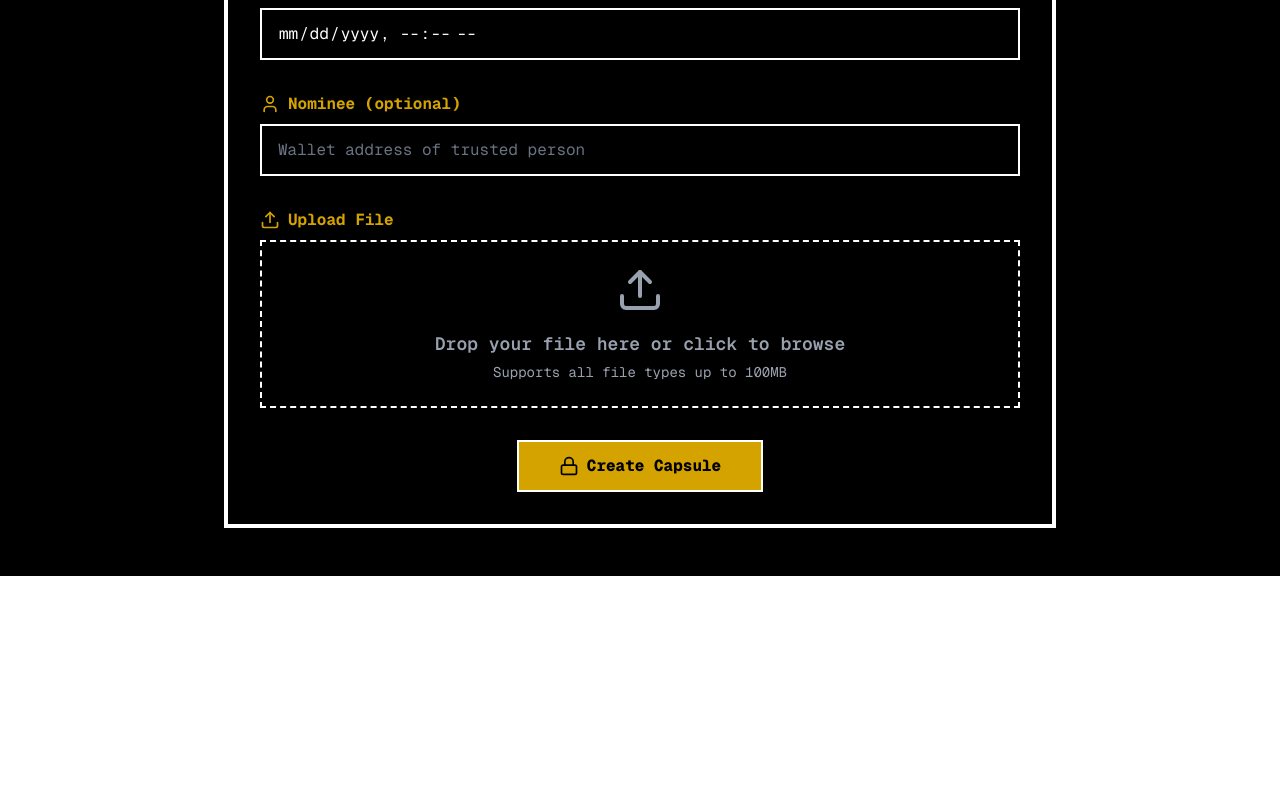
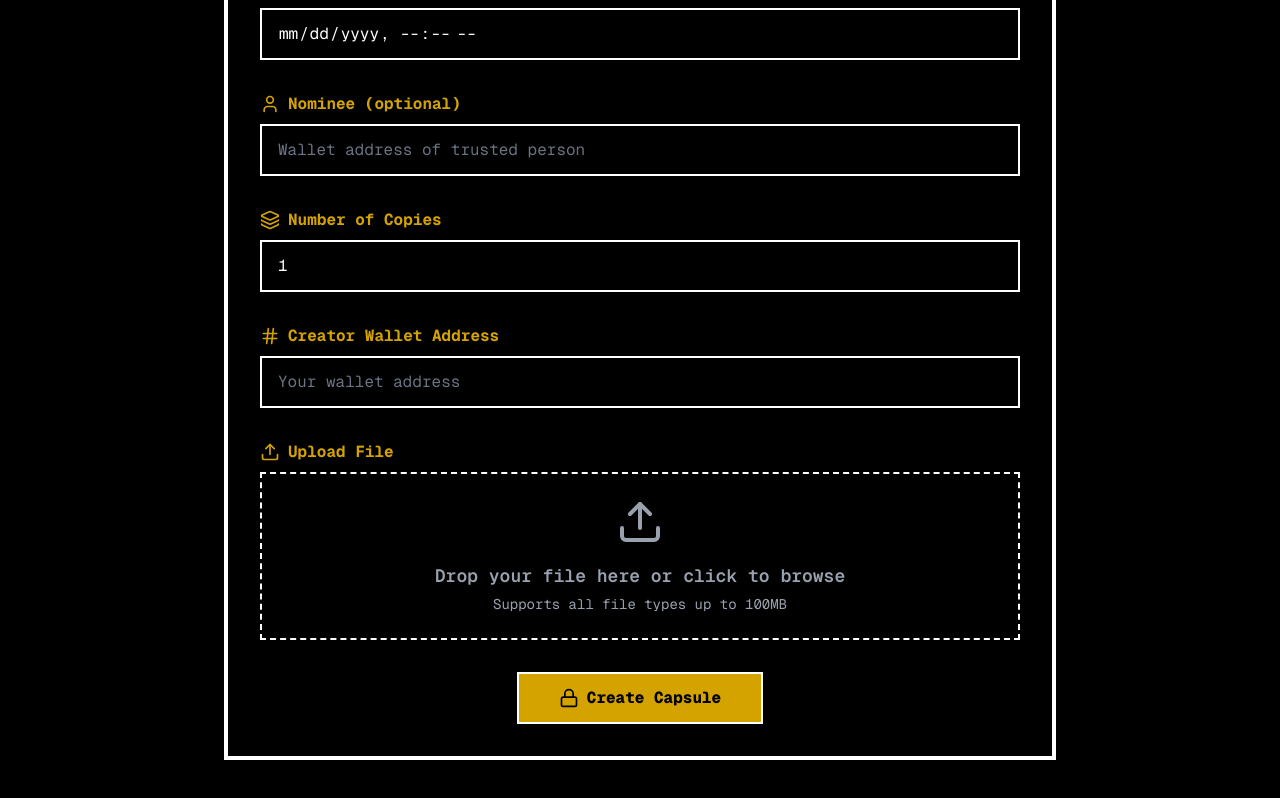
Before and after one commit to Vishesh-Dwivedi-Git/CapsuleX, a Next.js app: page /create in a window 1280 px wide. Shown: the part 759-1557 px from the top of the page. Before the commit the page ends 1335 px from the top, so only its background shows below. Built offline with nearby package versions, Linux system fonts and the light colour scheme.

Commit message:
feat: correct lints

```diff
--- a/app/create/page.tsx
+++ b/app/create/page.tsx
@@ -5,17 +5,19 @@ import { useState } from "react"
 import Link from "next/link"
 import { useRouter } from "next/navigation"
 import {
-  ArrowLeft,
   Upload,
   Calendar,
   User,
   FileText,
   Eye,
   Lock,
+  Hash,
+  Layers
 } from "lucide-react"
 
 export default function CreateCapsulePage() {
   const router = useRouter()
+
   const [formData, setFormData] = useState({
     name: "",
     description: "",
@@ -23,6 +25,8 @@ export default function CreateCapsulePage() {
     unlockTime: "",
     nominee: "",
     file: null as File | null,
+    mintAmount: 1,
+    creator: "",
   })
 
   const handleInputChange = (e: React.ChangeEvent<HTMLInputElement | HTMLTextAreaElement>) => {
@@ -45,18 +49,18 @@ export default function CreateCapsulePage() {
 
   return (
     <div className="min-h-screen bg-black text-white font-mono">
-       <header className="sticky top-0 bg-black border-b-4 border-yellow-500 z-20">
+      <header className="sticky top-0 bg-black border-b-4 border-yellow-500 z-20">
         <nav className="max-w-6xl mx-auto px-4 py-4 flex items-center justify-between">
           <div className="flex items-center space-x-4">
             <div className="w-12 h-12 bg-yellow-500 text-black flex items-center justify-center border-4 border-white">
-              <Lock size={24} aria-hidden="true" />
+              <Lock size={24} />
             </div>
-            <span className="text-3xl font-extrabold tracking-tighter uppercase">CapsuleX</span>
+            <span className="text-3xl font-extrabold uppercase tracking-tighter">CapsuleX</span>
           </div>
           <div className="hidden md:flex space-x-6">
-            {["Home", "Marketplace", "Create", "My Capsules"].map((name, i) => (
+            {["Home", "Marketplace", "Create", "My Capsules"].map((name) => (
               <Link
-                key={i}
+                key={name}
                 href={name === "Home" ? "/" : `/${name.toLowerCase().replace(" ", "-")}`}
                 className="text-white font-bold border-b-4 border-transparent hover:text-blue-500 hover:border-yellow-500 transition-all"
               >
@@ -69,6 +73,7 @@ export default function CreateCapsulePage() {
           </button>
         </nav>
       </header>
+
       <main className="max-w-4xl mx-auto px-4 sm:px-6 lg:px-8 py-12">
         <div className="text-center mb-12">
           <h1 className="text-4xl font-extrabold text-white mb-4">Create Your Capsule</h1>
@@ -153,6 +158,37 @@ export default function CreateCapsulePage() {
 
           <div>
             <label className="flex items-center font-bold mb-2 text-[#D4A300]">
+              <Layers className="w-5 h-5 mr-2" /> Number of Copies
+            </label>
+            <input
+              type="number"
+              name="mintAmount"
+              min={1}
+              value={formData.mintAmount}
+              onChange={handleInputChange}
+              placeholder="e.g. 10"
+              className="w-full px-4 py-3 bg-black border-2 border-white text-white focus:outline-none hover:border-[#D4A300]"
+              required
+            />
+          </div>
+
+          <div>
+            <label className="flex items-center font-bold mb-2 text-[#D4A300]">
+              <Hash className="w-5 h-5 mr-2" /> Creator Wallet Address
+            </label>
+            <input
+              type="text"
+              name="creator"
+              value={formData.creator}
+              onChange={handleInputChange}
+              placeholder="Your wallet address"
+              className="w-full px-4 py-3 bg-black border-2 border-white text-white placeholder-gray-500 focus:outline-none hover:border-[#D4A300]"
+              required
+            />
+          </div>
+
+          <div>
+            <label className="flex items-center font-bold mb-2 text-[#D4A300]">
               <Upload className="w-5 h-5 mr-2" /> Upload File
             </label>
             <div className="border-2 border-dashed border-white p-6 text-center hover:border-[#D4A300] cursor-pointer">
--- /dev/null
+++ b/app/providers.tsx
@@ -0,0 +1,38 @@
+"use client"
+
+import "@rainbow-me/rainbowkit/styles.css"
+import {
+  getDefaultConfig,
+  RainbowKitProvider,
+  darkTheme,
+} from "@rainbow-me/rainbowkit"
+import { WagmiProvider } from "wagmi"
+import { QueryClient, QueryClientProvider } from "@tanstack/react-query"
+import {  sepolia } from "wagmi/chains"
+
+const queryClient = new QueryClient()
+
+const config = getDefaultConfig({
+  appName: "CapsuleX",
+  projectId: "capsulex-connect", // or use WalletConnect's real project ID if you want custom branding
+  chains: [sepolia], // ✅ switch to Citrea chain ID once it's deployed/testnet
+  ssr: true,
+})
+
+export function Providers({ children }: { children: React.ReactNode }) {
+  return (
+    <WagmiProvider config={config}>
+      <QueryClientProvider client={queryClient}>
+        <RainbowKitProvider
+          theme={darkTheme({
+            accentColor: "#FACC15", // yellow
+            accentColorForeground: "black",
+            borderRadius: "small",
+          })}
+        >
+          {children}
+        </RainbowKitProvider>
+      </QueryClientProvider>
+    </WagmiProvider>
+  )
+}
--- a/package.json
+++ b/package.json
@@ -9,11 +9,15 @@
     "lint": "next lint"
   },
   "dependencies": {
+    "@rainbow-me/rainbowkit": "^2.2.8",
     "lucide-react": "^0.525.0",
     "next": "15.3.5",
+    "qr": "^0.5.0",
     "react": "^19.0.0",
     "react-dom": "^19.0.0",
-    "react-icons": "^5.5.0"
+    "react-icons": "^5.5.0",
+    "viem": "^2.31.7",
+    "wagmi": "^2.15.6"
   },
   "devDependencies": {
     "@eslint/eslintrc": "^3",
```
Also changed, not shown: 1 other file (tests, documents, lock files or other folders).
